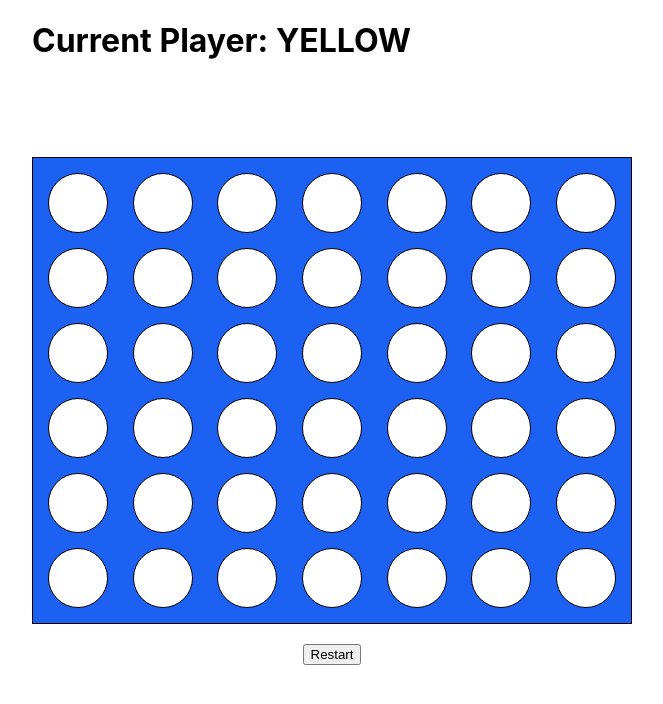
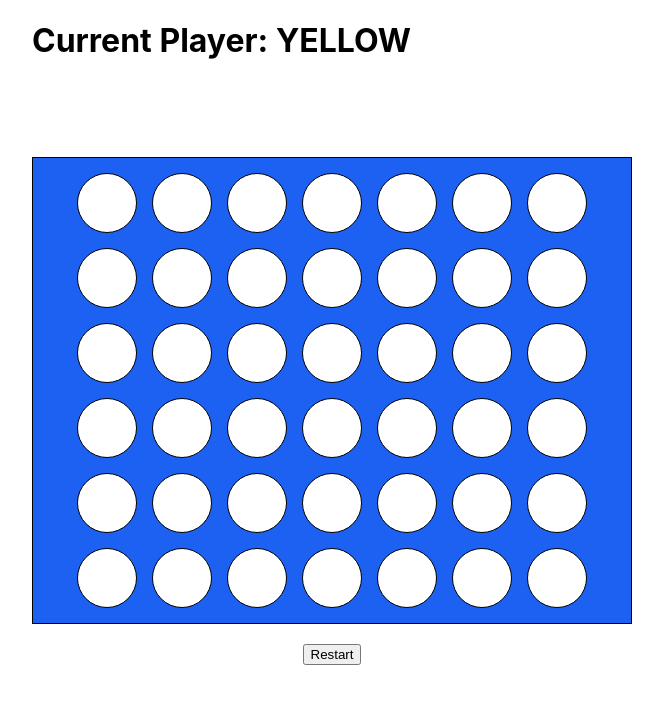
Before and after one commit to grumpycat808/react_greatfrontend, a React (Create React App) app: page / in a window 1280 px wide. Shown: the top 704 px of the page, without its empty margins (308-971 px from the left). Built offline with nearby package versions, Linux system fonts and the light colour scheme.

Commit message:
Added suggestions from AI

```diff
--- a/src/connectFour/Board.js
+++ b/src/connectFour/Board.js
@@ -90,7 +90,7 @@ function Board() {
     }
 
     return (
-        <div className="main">
+        <div className="game-container">
             <div className="current-player">
                 <h1>Current Player: {currentPlayer.toLocaleUpperCase()}</h1>
             </div>
--- a/src/connectFour/styles.css
+++ b/src/connectFour/styles.css
@@ -1,55 +1,56 @@
+@import url('variables.css');
+
 * {
     box-sizing: border-box;
 }
-.main {
+.game-container {
     display: flex;
     flex-direction: column;
-    width: 600px;
+    width: 80%;
+    max-width: 600px;
     margin: 0 auto;
 }
 
 .cell {
     height: 60px;
     width: 60px;
-    border: solid black 1px;
+    border: solid var(--black-color) 1px;
     border-radius: 50%;
-    background-color: white;
+    background-color: var(--white-color);
     cursor: pointer;
+    transition: transform 0.1s ease-in-out;
 }
-
+.cell:active {
+    transform: scale(0.9);
+}
 .cell.red {
-    background-color: #d9313d;
+    background-color: var(--red-color);
 }
 
 .cell.yellow {
-    background-color: #fdc601;
+    background-color: var(--yellow-color);
 }
 
 .cell.yellow-hover {
-    background-color: #fdc601;
+    background-color: var(--yellow-color);
 }
 
 .cell.red-hover {
-    background-color: #d9313d;
+    background-color: var(--red-color);
 }
 .board {
-    border: solid black 1px;
+    border: solid var(--black-color) 1px;
     display: flex;
     flex-direction: column;
-    background-color: #1c61f2;
-    /* width: 600px; */
+    background-color: var(--board-color);
+    padding: 15px;
+    gap: 15px;
 }
 
 .row {
     display: flex;
-    justify-content: space-between;
-    margin-bottom: 15px;
-    padding-right: 15px;
-    padding-left: 15px;
-}
-
-.row:first-of-type {
-    margin-top: 15px;
+    gap: 15px;
+    justify-content: center;
 }
 
 .game-status {
@@ -66,12 +67,10 @@
 
 .player-area {
     display: flex;
-    justify-content: space-between;
+    justify-content: center;
     margin-bottom: 15px;
-    padding-right: 15px;
-    padding-left: 15px;
+    gap: 15px;
     cursor: pointer;
-    /* width: 600px; */
 }
 
 .player-area .cell {
--- /dev/null
+++ b/src/connectFour/variables.css
@@ -0,0 +1,7 @@
+:root {
+    --red-color: #d9313d;
+    --yellow-color: #fdc601;
+    --board-color: #1c61f2;
+    --white-color: #ffffff;
+    --black-color: #000000;
+}
```
